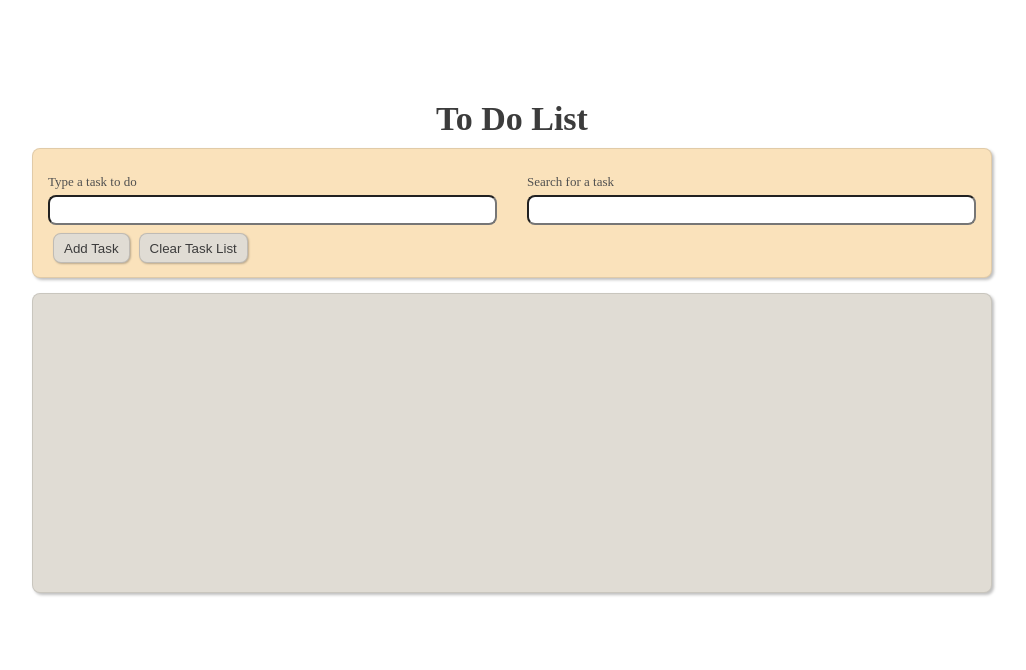
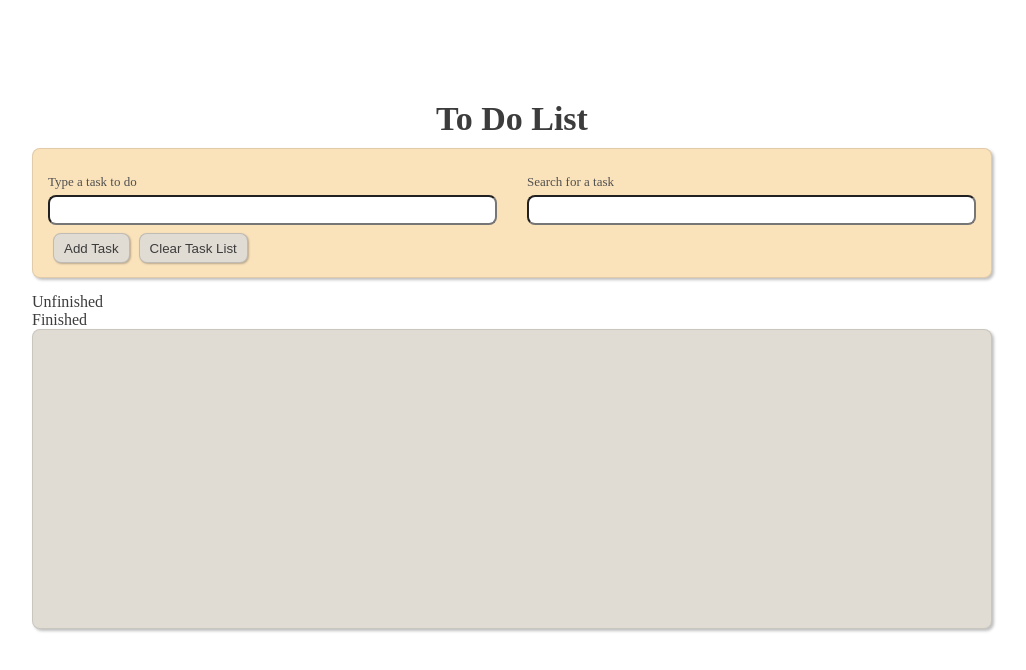
Before and after one commit to Bartosz-Michalski/samuraj-programowania, a plain HTML site: page exercise4/index.html in a window 1280 px wide. Shown: the whole page, without its empty margins (128-1154 px from the left). Drawn offline with Linux system fonts and the light colour scheme.

Commit message:
Unfinished and finished tabs added

```diff
--- a/exercise4/index.html
+++ b/exercise4/index.html
@@ -15,19 +15,17 @@
         <input id="new-task" class="form__input form__input--new-task" type="text" />
         <div class="form__btn-container">
           <button class="btn form__btn btn--add-task">Add Task</button>
-          <button class="btn form__btn btn--clear-task-list" type="button">
-            Clear Task List
-          </button>
+          <button class="btn form__btn btn--clear-task-list" type="button">Clear Task List</button>
         </div>
       </form>
       <form class="form wrapper-top__form" action="">
         <label for="search-task" class="form__label">Search for a task</label>
-        <input
-          id="search-task"
-          class="form__input form__input--search-task"
-          type="text"
-        />
+        <input id="search-task" class="form__input form__input--search-task" type="text" />
       </form>
+    </section>
+    <section class="wrapper-middle page__wraper">
+      <div class="wrapper-middle__tab wrapper-middle__tab--unfinished wrapper-middle__tab--active">Unfinished</div>
+      <div class="wrapper-middle__tab wrapper-middle__tab--finished">Finished</div>
     </section>
     <section class="wrapper-bottom page__wrapper">
       <ul class="list wrapper-bottom__list"></ul>
```
